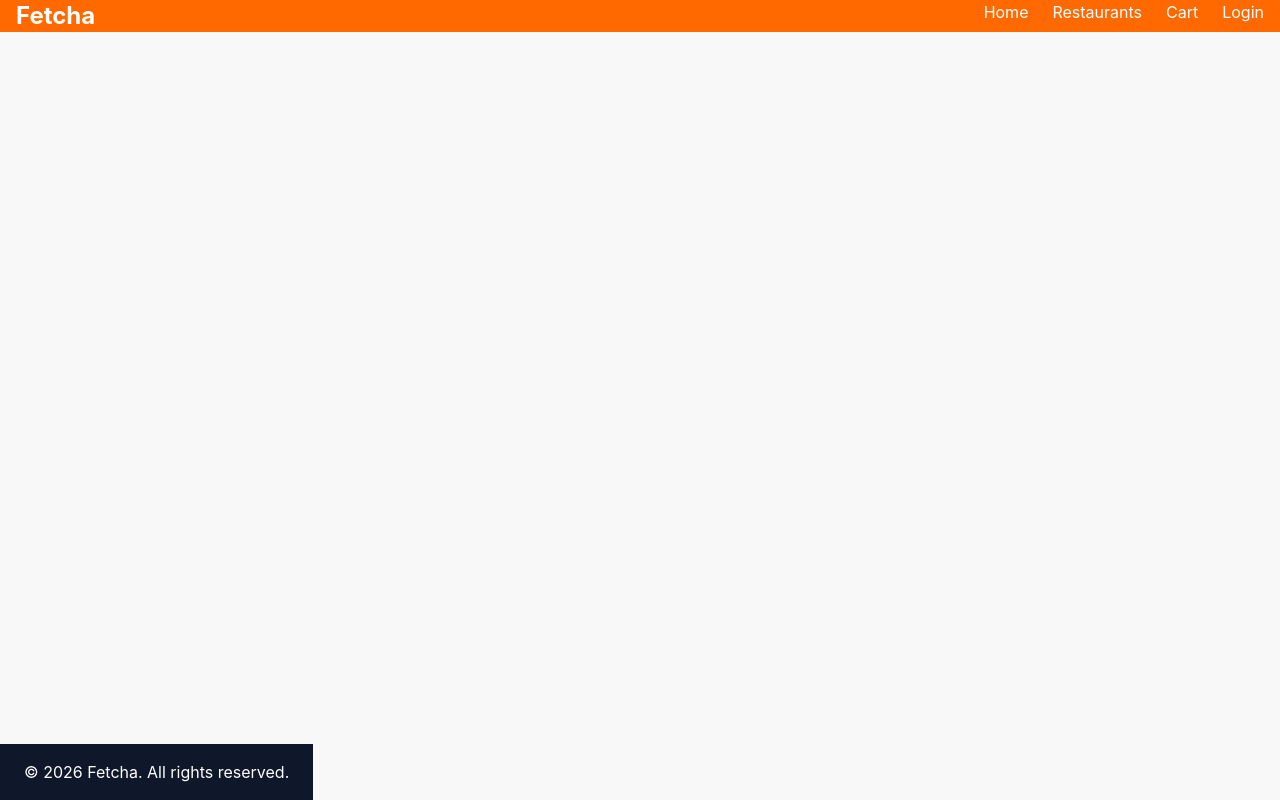
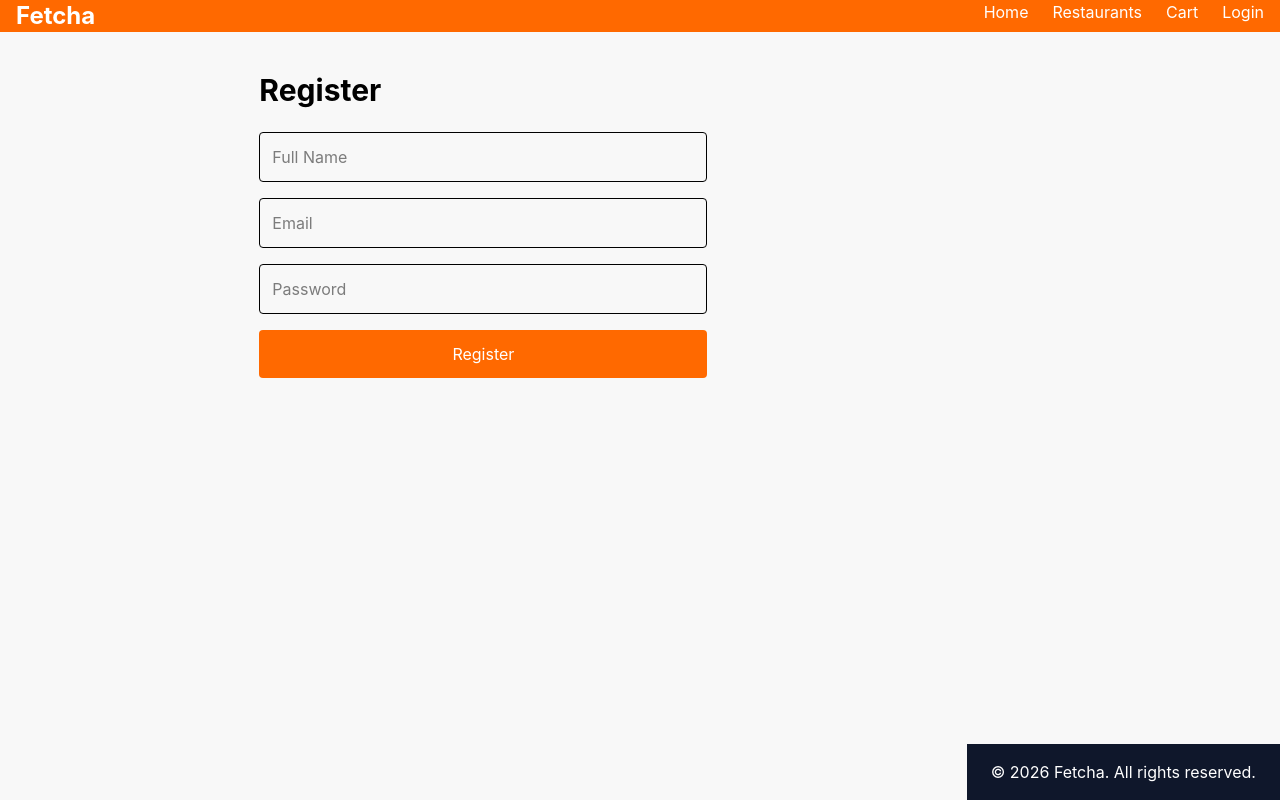
Before and after one commit to abdalla-dev453/fetcha, a React (Vite) app: page /register in a window 1280 px wide. Built offline with nearby package versions, Linux system fonts and the light colour scheme.

Commit message:
feat: implement authentication foundation

```diff
--- /dev/null
+++ b/src/features/auth/context/AuthContext.jsx
@@ -0,0 +1,30 @@
+import { createContext, useState } from "react";
+
+
+export const AuthContext = createContext();
+
+const AuthProvider = ({ children }) => {
+    const [user, setUser] = useState(null);
+
+    const login = (userData) => {
+        setUser(userData);
+    };
+
+    const logout = () => {
+        setUser(null);
+    };
+
+    const value = {
+        user,
+        login,
+        logout,
+    };
+
+  return (
+    <AuthContext.Provider value={value}>
+        {children}
+    </AuthContext.Provider>
+  )
+}
+
+export default AuthProvider;
--- /dev/null
+++ b/src/features/auth/hooks/useAuth.js
@@ -0,0 +1,6 @@
+import { useContext } from "react";
+import { AuthContext } from "../context/AuthContext";
+
+export  const useAuth = () => {
+    return useContext(AuthContext);
+};
--- /dev/null
+++ b/src/features/auth/pages/Login.jsx
@@ -0,0 +1,60 @@
+import { useForm } from "react-hook-form";
+import { useAuth } from "../hooks/useAuth";
+
+const Login = () => {
+   const { login} = useAuth();
+
+   const {
+     register,
+     handleSubmit,
+   } = useForm();
+
+   const onSubmit = (data) => {
+     login(data);
+
+     console.log("Logged In", data)
+   };
+
+
+   return (
+     <div className="max-w-md mx-auto py-10">
+      <h1 className="text-3xl font-bold mb-6">
+        Login
+      </h1>
+
+      <form
+        onSubmit={handleSubmit(onSubmit)}
+        className="space-y-4"
+      >
+        <input
+          {...register("email")}
+          placeholder="Email"
+          className="w-full border p-3 rounded"
+        />
+
+        <input
+          {...register("password")}
+          type="password"
+          placeholder="Password"
+          className="w-full border p-3 rounded"
+        />
+
+        <button
+          className="
+          bg-orange-500
+          text-white
+          px-4
+          py-3
+          rounded
+          w-full
+        "
+        >
+          Login
+        </button>
+      </form>
+    </div>
+   );
+
+}
+
+export default Login;
--- /dev/null
+++ b/src/features/auth/pages/Register.jsx
@@ -0,0 +1,59 @@
+import { useForm } from "react-hook-form";
+
+const Register = () => {
+  const {
+    register,
+    handleSubmit,
+  } = useForm();
+
+  const onSubmit = (data) => {
+    console.log(data);
+  };
+
+  return (
+    <div className="max-w-md mx-auto py-10">
+      <h1 className="text-3xl font-bold mb-6">
+        Register
+      </h1>
+
+      <form
+        onSubmit={handleSubmit(onSubmit)}
+        className="space-y-4"
+      >
+        <input
+          {...register("name")}
+          placeholder="Full Name"
+          className="w-full border p-3 rounded"
+        />
+
+        <input
+          {...register("email")}
+          placeholder="Email"
+          className="w-full border p-3 rounded"
+        />
+
+        <input
+          {...register("password")}
+          type="password"
+          placeholder="Password"
+          className="w-full border p-3 rounded"
+        />
+
+        <button
+          className="
+          bg-orange-500
+          text-white
+          px-4
+          py-3
+          rounded
+          w-full
+        "
+        >
+          Register
+        </button>
+      </form>
+    </div>
+  );
+}
+
+export default Register;
--- /dev/null
+++ b/src/features/auth/services/api.js
@@ -0,0 +1,9 @@
+import axios from "axios";
+
+const api = axios.create({
+  baseURL:
+    import.meta.env.VITE_API_URL ||
+    "http://localhost:5000/api",
+});
+
+export default api;
--- a/src/main.jsx
+++ b/src/main.jsx
@@ -4,12 +4,15 @@ import App from "./App.jsx";
 import { BrowserRouter } from "react-router-dom";
 
 import "./index.css";
+import AuthProvider from "./features/auth/context/AuthContext.jsx";
 
 
 ReactDOM.createRoot(document.getElementById("root")).render(
   <React.StrictMode>
     <BrowserRouter>
+    <AuthProvider>
       <App />
+    </AuthProvider>
     </BrowserRouter>
   </React.StrictMode>
 );
--- a/src/pages/Login.jsx
+++ /dev/null
@@ -1,11 +0,0 @@
-const Login = () => {
-  return (
-    <div className="max-w-7xl mx-auto px-6 py-10">
-      <h1 className="text-3xl font-bold">
-        Login
-      </h1>
-    </div>
-  );
-}
-
-export default Login;
--- /dev/null
+++ b/src/pages/Profile.jsx
@@ -0,0 +1,19 @@
+import { useAuth } from "../features/auth/hooks/useAuth";
+
+const Profile = () => {
+  const { user } = useAuth();
+
+  return (
+    <div className="max-w-7xl mx-auto py-10">
+      <h1 className="text-3xl font-bold">
+        Profile
+      </h1>
+
+      <pre>
+        {JSON.stringify(user, null, 2)}
+      </pre>
+    </div>
+  );
+}
+
+export default Profile;
--- a/src/routes/AppRoutes.jsx
+++ b/src/routes/AppRoutes.jsx
@@ -3,9 +3,14 @@ import { Routes, Route } from "react-router-dom";
 import Home from "../pages/Home";
 import Restaurants from "../pages/Restaurants";
 import Cart from "../pages/Cart";
-import Login from "../pages/Login";
+import Profile from "../pages/Profile";
 
-const AppRoutes = () => {
+import Login from  "../features/auth/pages/Login";
+import Register from "../features/auth/pages/Register";
+
+import ProtectedRoute from "./ProtectedRoute";
+
+function AppRoutes() {
   return (
     <Routes>
       <Route path="/" element={<Home />} />
@@ -24,6 +29,20 @@ const AppRoutes = () => {
         path="/login"
         element={<Login />}
       />
+
+      <Route
+        path="/register"
+        element={<Register />}
+      />
+
+      <Route
+        path="/profile"
+        element={
+          <ProtectedRoute>
+            <Profile />
+          </ProtectedRoute>
+        }
+      />
     </Routes>
   );
 }
--- /dev/null
+++ b/src/routes/ProtectedRoute.jsx
@@ -0,0 +1,14 @@
+import { Navigate } from "react-router-dom";
+import { useAuth } from "../features/auth/hooks/useAuth";
+
+function ProtectedRoute({ children }) {
+  const { user } = useAuth();
+
+  if (!user) {
+    return <Navigate to="/login" />;
+  }
+
+  return children;
+}
+
+export default ProtectedRoute;
```
